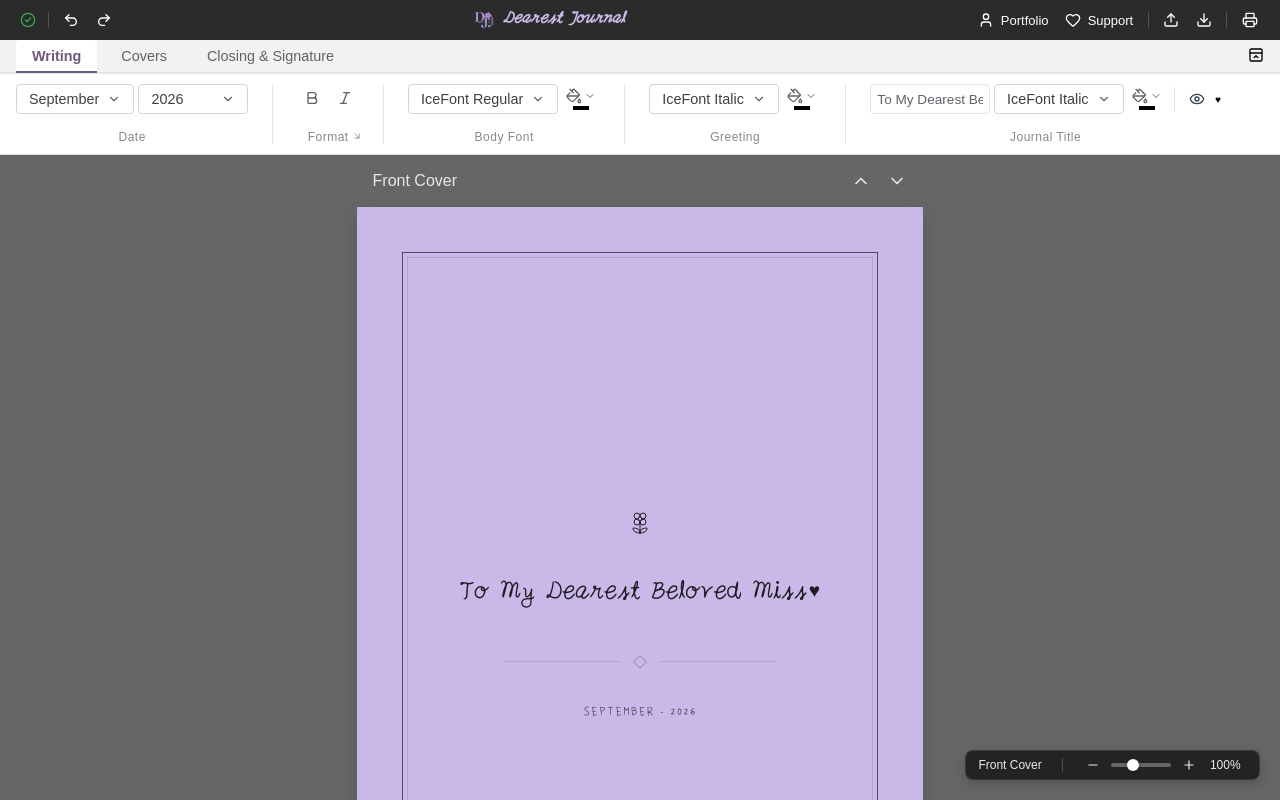
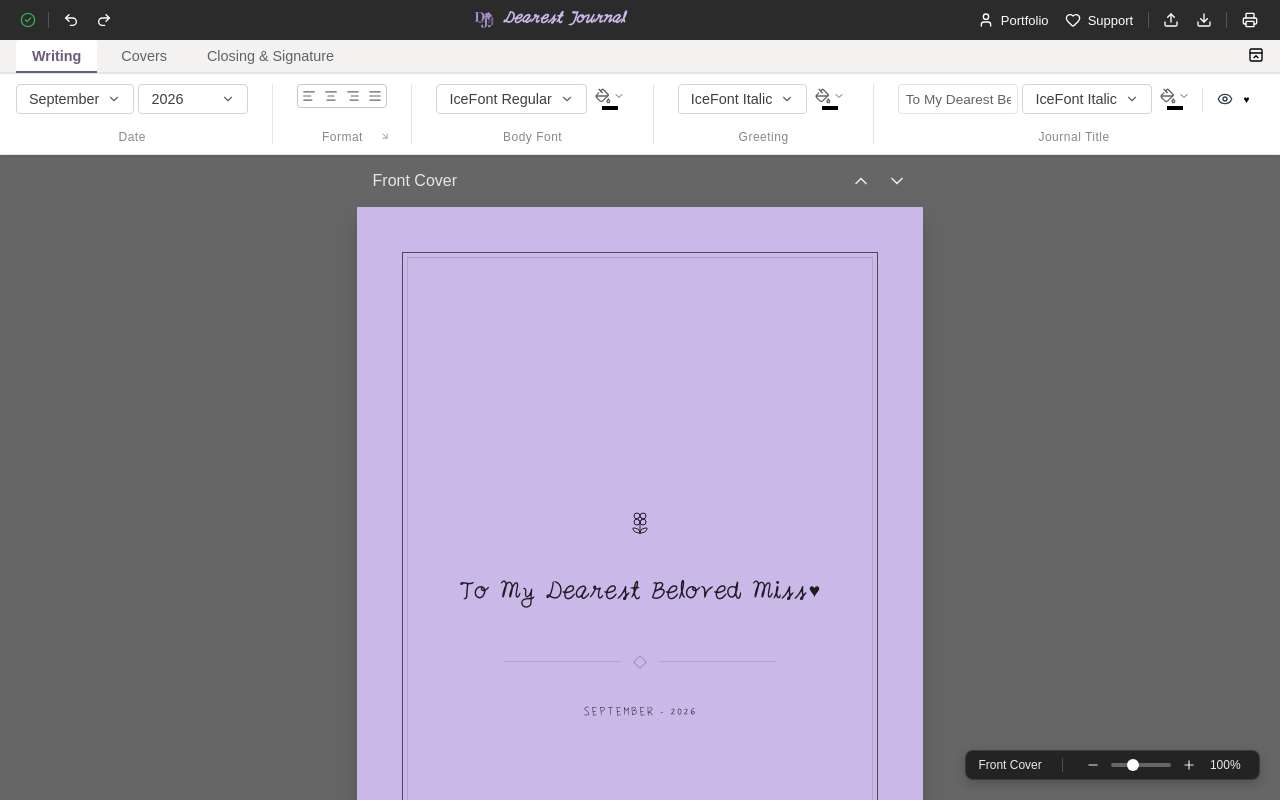
Before and after one commit to allen-icee/dearest-journal, a React (Vite) app: page / in a window 1280 px wide. Built offline with nearby package versions, Linux system fonts and the light colour scheme.

Commit message:
feat(editor): Replace bold and italic buttons with text alignment tools in Toolbar

```diff
--- a/src/components/editor/Toolbar.tsx
+++ b/src/components/editor/Toolbar.tsx
@@ -1,5 +1,5 @@
 import React, { useState, useEffect, useRef } from 'react';
-import { Undo2, Redo2, Bold, Italic, Printer, Download, Upload, PanelTopClose, PanelTopOpen, Cloud, CloudOff, CloudUpload, CheckCircle2, ArrowDownRight, Image as ImageIcon, AlignLeft, AlignCenter, AlignRight, User, Heart, Eye, EyeOff, ChevronLeft, ChevronRight } from 'lucide-react';
+import { Undo2, Redo2, Printer, Download, Upload, PanelTopClose, PanelTopOpen, Cloud, CloudOff, CloudUpload, CheckCircle2, ArrowDownRight, Image as ImageIcon, AlignLeft, AlignCenter, AlignRight, AlignJustify, User, Heart, Eye, EyeOff, ChevronLeft, ChevronRight } from 'lucide-react';
 import { type JournalDocument } from '../../types/journal';
 import { type SaveStatus } from '../../storage/storageTypes';
 import { type JournalConfig, type CoverType } from '../../types/journalConfig';
@@ -184,17 +184,29 @@ export const Toolbar: React.FC<ToolbarProps> = React.memo(({
 
         <div className="ribbon-group" style={{ scrollSnapAlign: 'start', flexShrink: 0 }}>
           <div className="ribbon-group-actions">
-            <Tooltip content="Bold (Ctrl+B)" position="bottom">
-            <button className="toolbar-btn ribbon-action-btn" onClick={() => execCmd('bold')} aria-label="Bold">
-              <Bold size={16} />
-            </button>
-          </Tooltip>
-          <Tooltip content="Italic (Ctrl+I)" position="bottom">
-            <button className="toolbar-btn ribbon-action-btn" onClick={() => execCmd('italic')} aria-label="Italic">
-              <Italic size={16} />
-            </button>
-          </Tooltip>
-        </div>
+            <div className="alignment-group">
+              <Tooltip content="Align Left" position="bottom">
+                <button className="alignment-btn" onClick={() => execCmd('justifyLeft')} aria-label="Align Left">
+                  <AlignLeft size={14} />
+                </button>
+              </Tooltip>
+              <Tooltip content="Align Center" position="bottom">
+                <button className="alignment-btn" onClick={() => execCmd('justifyCenter')} aria-label="Align Center">
+                  <AlignCenter size={14} />
+                </button>
+              </Tooltip>
+              <Tooltip content="Align Right" position="bottom">
+                <button className="alignment-btn" onClick={() => execCmd('justifyRight')} aria-label="Align Right">
+                  <AlignRight size={14} />
+                </button>
+              </Tooltip>
+              <Tooltip content="Justify" position="bottom">
+                <button className="alignment-btn" onClick={() => execCmd('justifyFull')} aria-label="Justify">
+                  <AlignJustify size={14} />
+                </button>
+              </Tooltip>
+            </div>
+          </div>
         <span className="ribbon-group-label">Format</span>
         <div className="dialog-box-launcher" title="Advanced Font Settings" onClick={() => setActiveDialog('font')}><ArrowDownRight size={10} /></div>
       </div>
```
